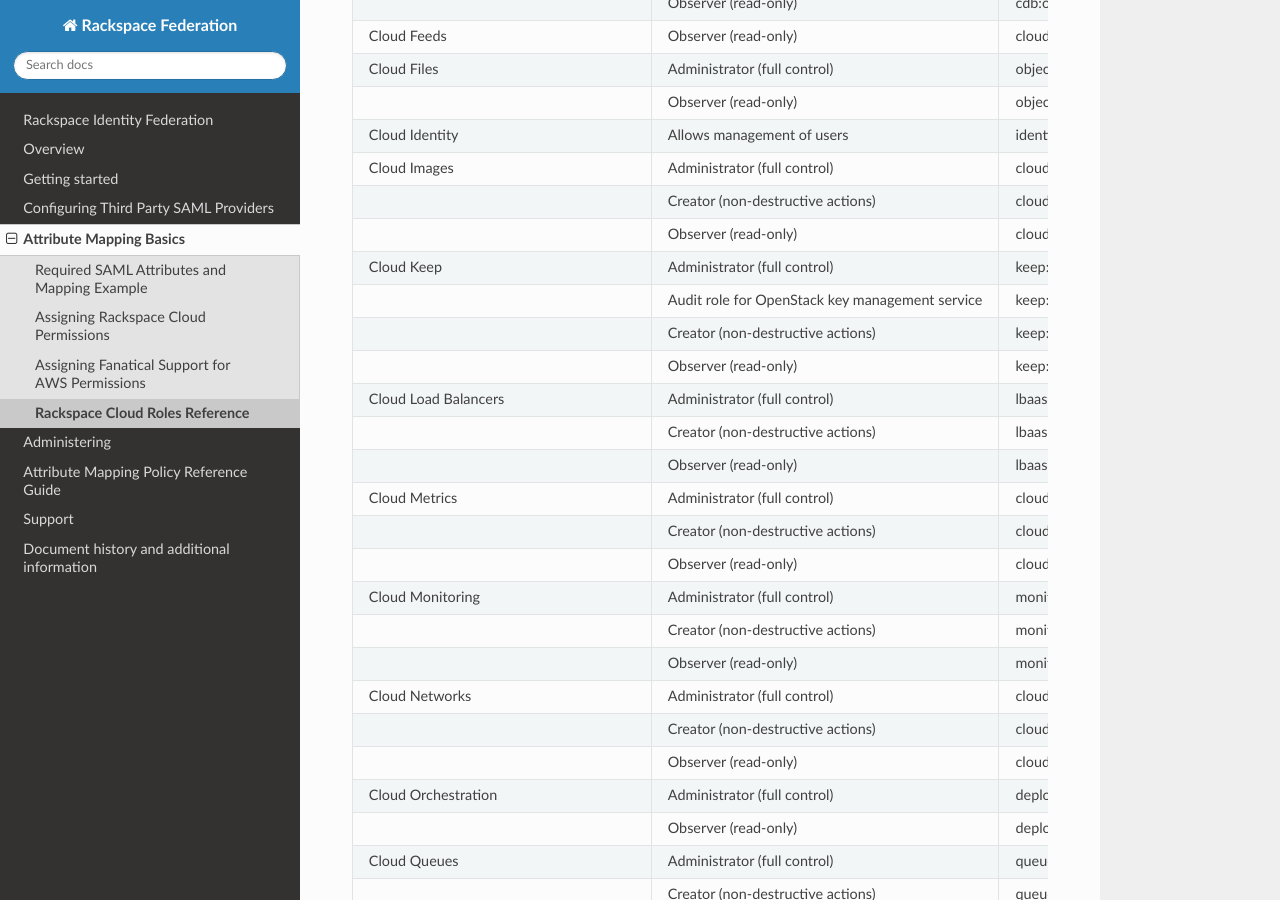
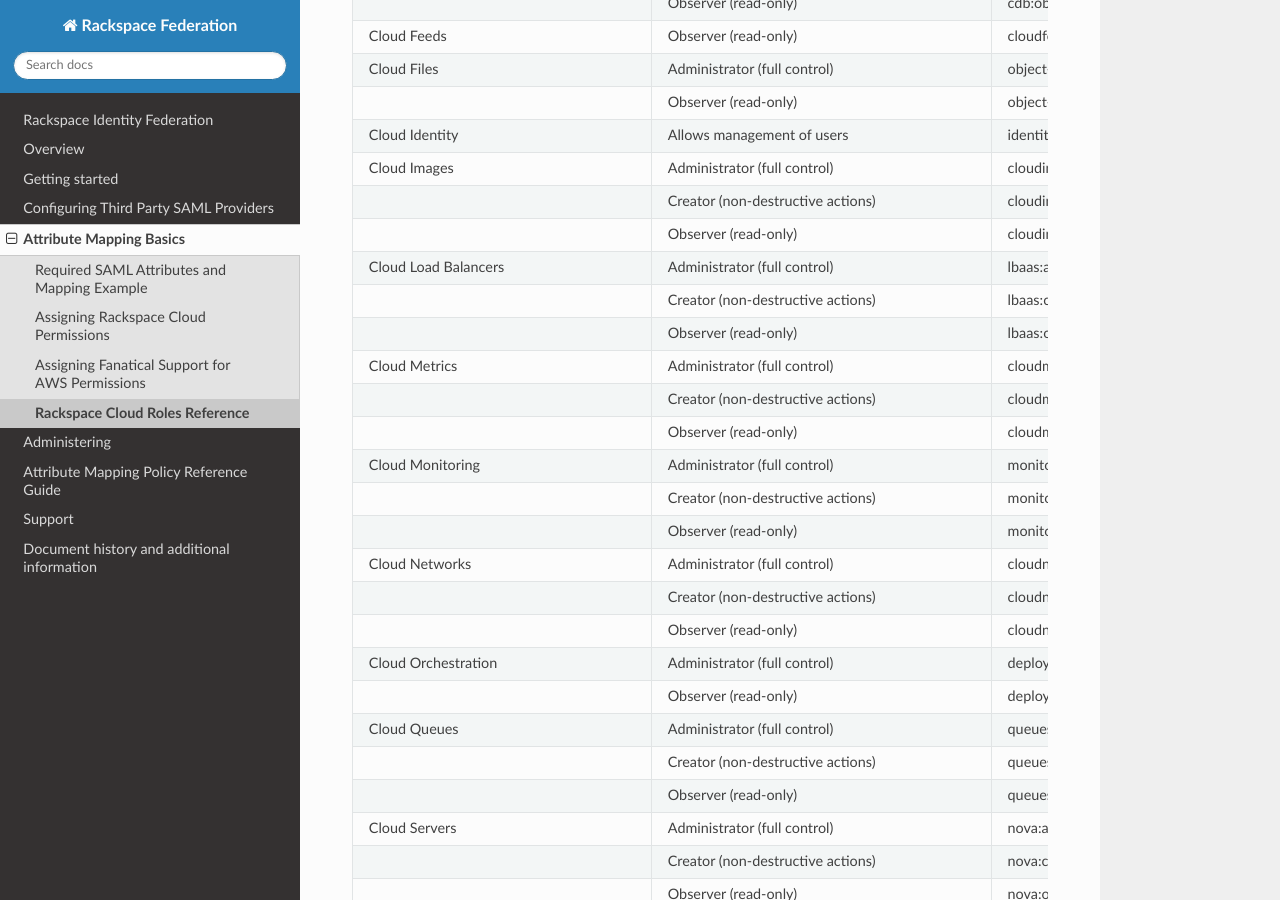
Before and after one commit to rackerlabs/docs-rackspace-federation, a Sphinx documentation site: the page built from doc/attribmapping-basics/full-roles.rst, in a window 1280 px wide and 900 px high, scrolled down 938 px. Built offline with Sphinx 7.4.7 and the Read the Docs theme 2.0.0, drawn with Linux system fonts in a browser that asks for light colours; the version number could not be read and is left out.

Commit message:
Remove references to deprecated Cloud Keep

```diff
--- a/doc/attribmapping-basics/full-roles.rst
+++ b/doc/attribmapping-basics/full-roles.rst
@@ -99,18 +99,6 @@
    * -
      - Observer (read-only)
      - cloudimages:observer
-   * - Cloud Keep
-     - Administrator (full control)
-     - keep:admin
-   * -
-     - Audit role for OpenStack key management service
-     - keep:audit
-   * -
-     - Creator (non-destructive actions)
-     - keep:creator
-   * -
-     - Observer (read-only)
-     - keep:observer
    * - Cloud Load Balancers
      - Administrator (full control)
      - lbaas:admin
```
